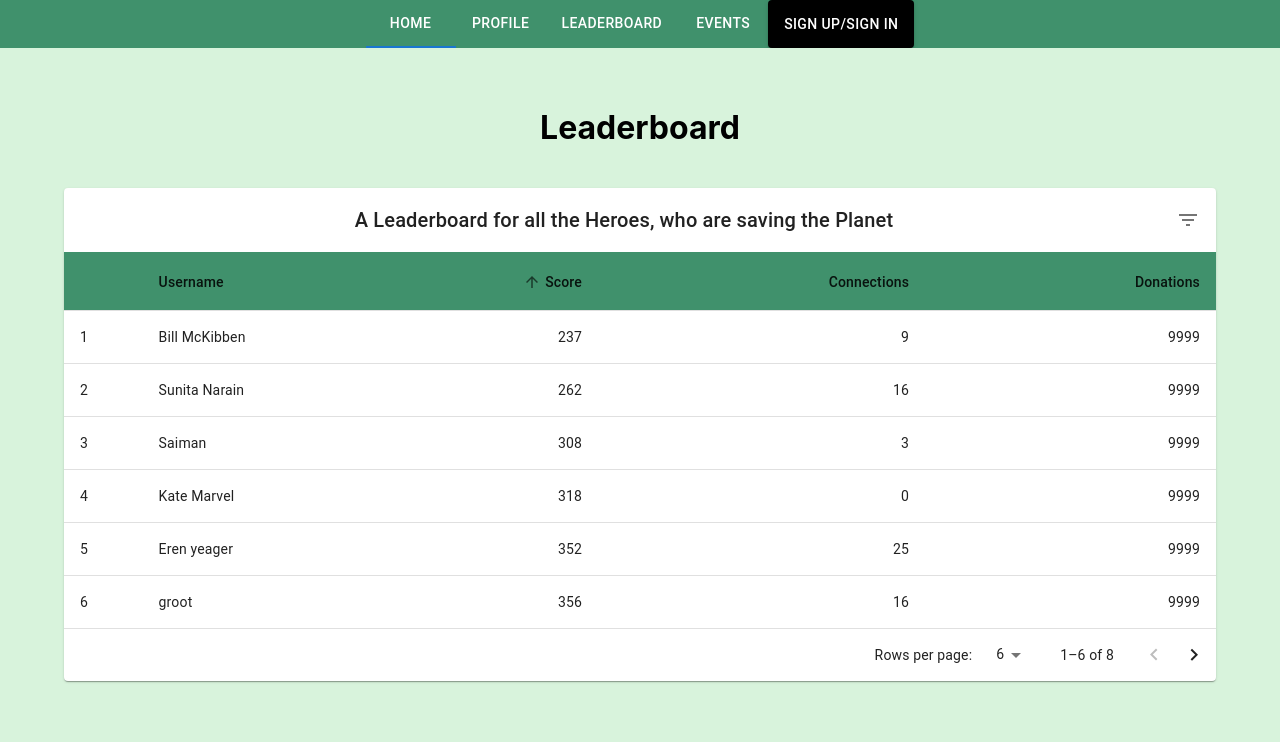
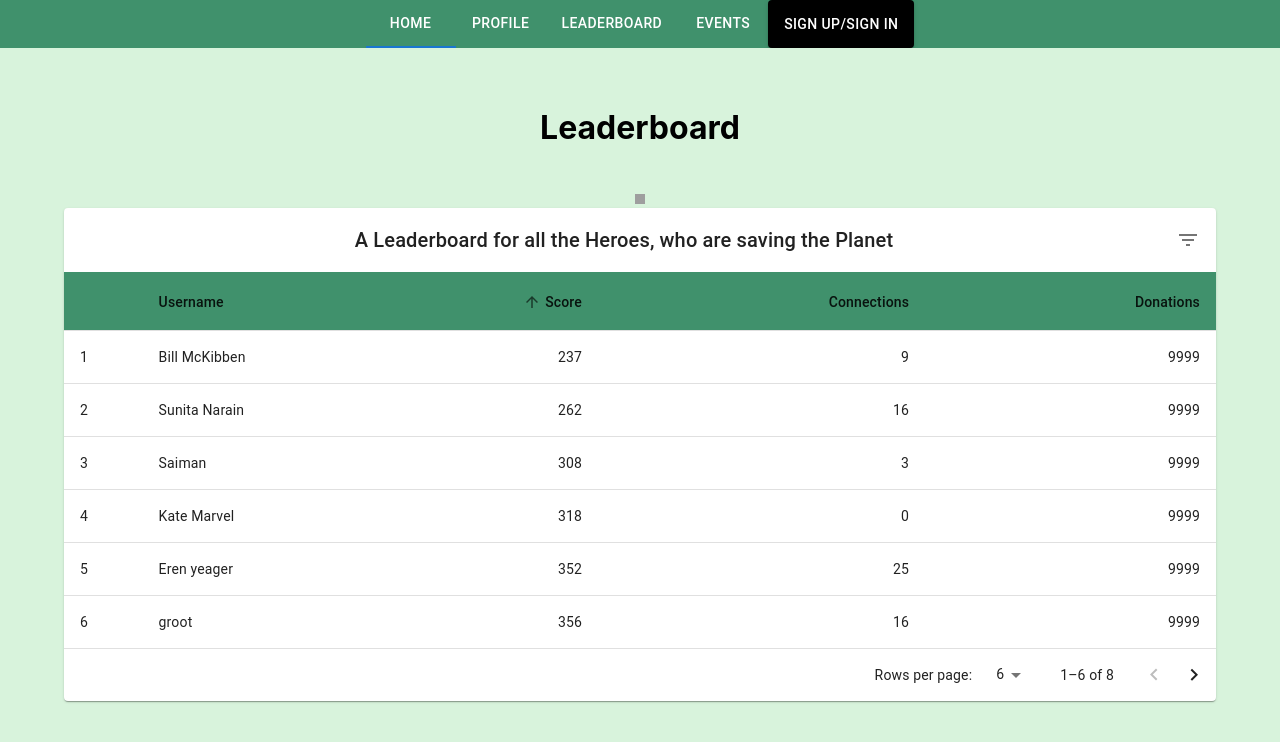
Before and after one commit to tanaya123-comp/htf-project, a React (Create React App) app: page /Leaderboard in a window 1280 px wide. Shown: the top 742 px of the page. Built offline with nearby package versions, Linux system fonts and the light colour scheme; grey boxes are pictures that could not be loaded.

Commit message:
added crown.png

```diff
--- a/src/components/Leaderboard.js
+++ b/src/components/Leaderboard.js
@@ -1,12 +1,14 @@
-import React from 'react'
-import './Leaderboard.css'
-import EnhancedTable from '../data/EnhancedTable'
+import React from 'react';
+import './Leaderboard.css';
+import EnhancedTable from '../data/EnhancedTable';
+import crown from '../images/crown.jpg';
 
 
 function Leaderboard() {
     return (
         <div id="box">
             <h1 id="mainComp">Leaderboard</h1>
+            <img src= {crown} style={{height:10, width:10}} />
             <div><EnhancedTable/></div>
         </div>
 
```
